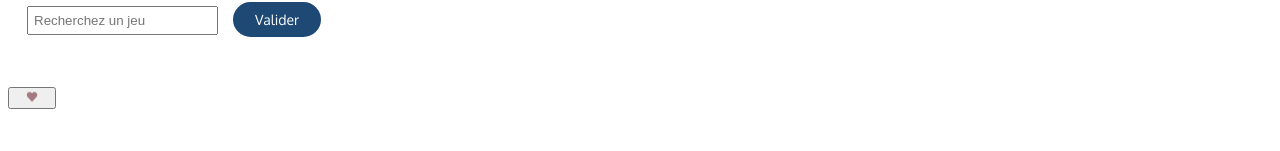
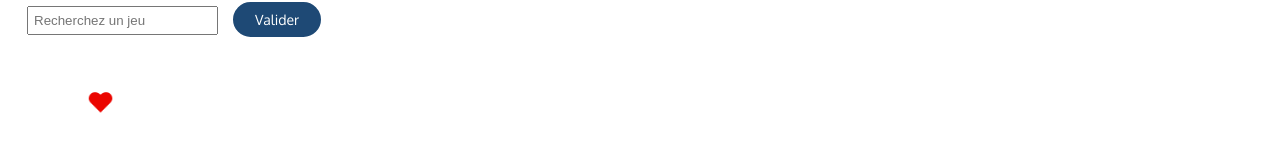
Before and after one commit to PaulinedeValance/boardGameProject, a Vue app: page / in a window 1280 px wide. Shown: the part 241-392 px from the top of the page. Built offline with nearby package versions, Linux system fonts and the light colour scheme.

Commit message:
css button favoris

```diff
--- a/src/components/Button.vue
+++ b/src/components/Button.vue
@@ -42,7 +42,8 @@ defineProps<{
 }
 
 .icon-favoris-empty {
-    width: 40%;
-    filter: opacity(0.3) drop-shadow(0 0 0 crimson);
+    width: 25%;
+    filter: invert(16%) sepia(99%) saturate(7404%) hue-rotate(16deg) brightness(95%) contrast(118%);
+    /* filter: opacity(0.7) drop-shadow(0 0 0 crimson); */
 }
 </style>
--- a/src/views/HomePage.vue
+++ b/src/views/HomePage.vue
@@ -77,10 +77,9 @@ const iconImage = computed(() => {
       <div class="container-game" v-for="game in gamesList" :key="game.id">
         <Game :game="game" />
       </div>
+      <Button class="favoris-button" :icon="iconImage" @clicked="buttonToggleHeart()" :heart-icon="emptyHeartIcon" />
     </div>
   </div>
-
-  <Button :icon="iconImage" @clicked="buttonToggleHeart()" :heart-icon="emptyHeartIcon" />
 </template>
 
 <style scoped>
```
